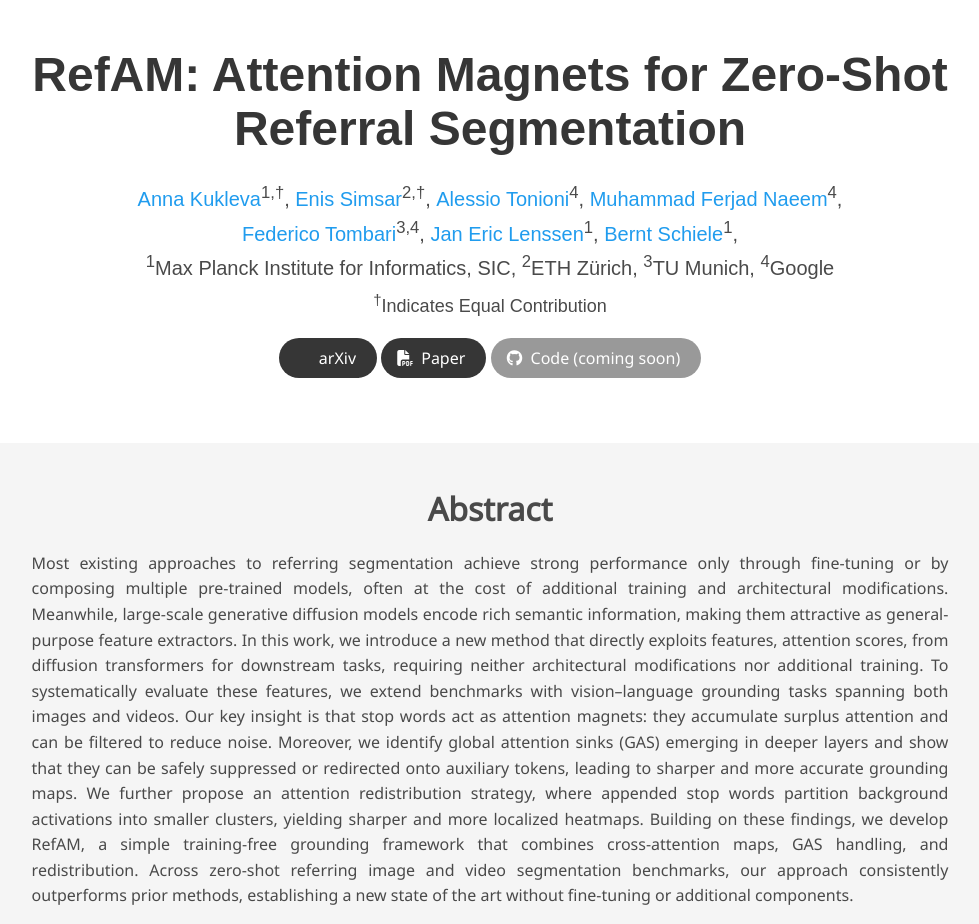
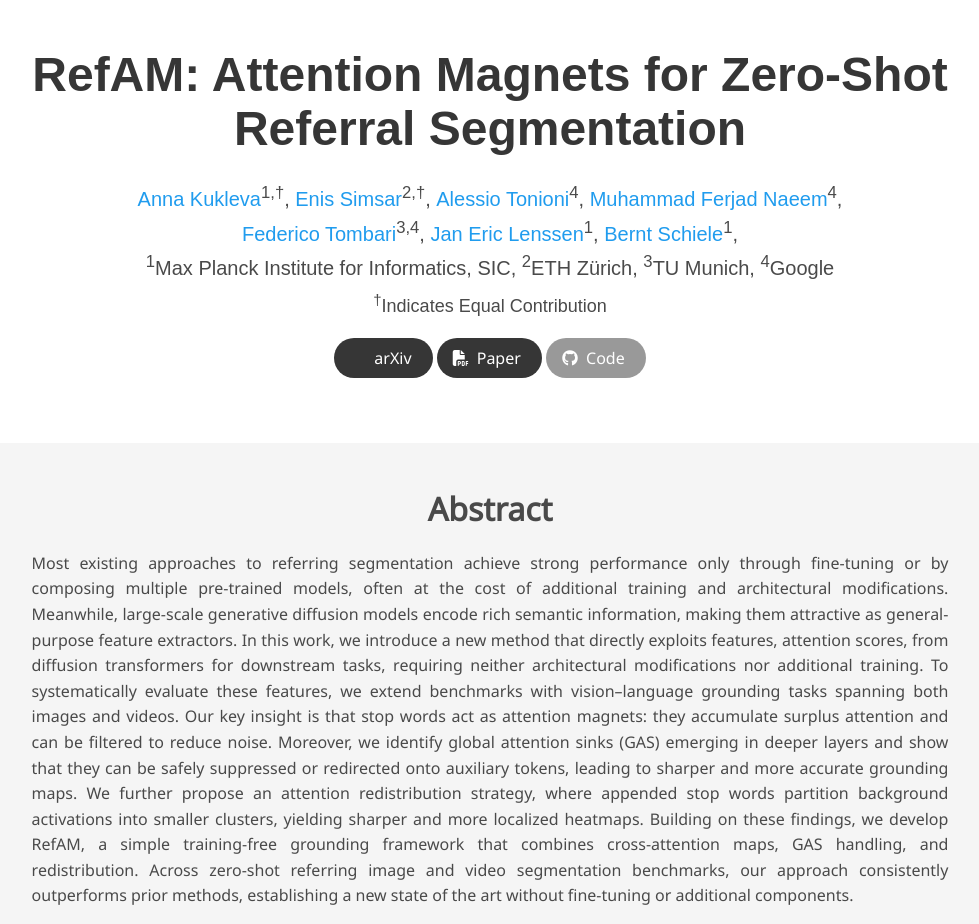
Before and after one commit to refam-diffusion/refam-diffusion.github.io, a plain HTML site: page index.html in a window 1280 px wide. Shown: the top 924 px of the page, without its empty margins (150-1129 px from the left). Drawn offline with nearby package versions, Linux system fonts and the light colour scheme; some icons are missing; a web font is replaced by a local one.

Commit message:
Update GitHub link and button text in index.html

```diff
--- a/index.html
+++ b/index.html
@@ -113,13 +113,13 @@
 
                   <!-- Github link -->
                 <span class="link-block">
-                    <a href="#"
-                    class="external-link button is-normal is-rounded is-dark is-disabled"
+                    <a href="https://github.com/Annusha/refam"
+                    class="external-link button is-normal is-rounded is-dark"
                     style="pointer-events: none; opacity: 0.5;" disabled>
                     <span class="icon">
                       <i class="fab fa-github"></i>
                     </span>
-                    <span>Code (coming soon)</span>
+                    <span>Code</span>
                   </a>
                 </span>
             </div>
```
